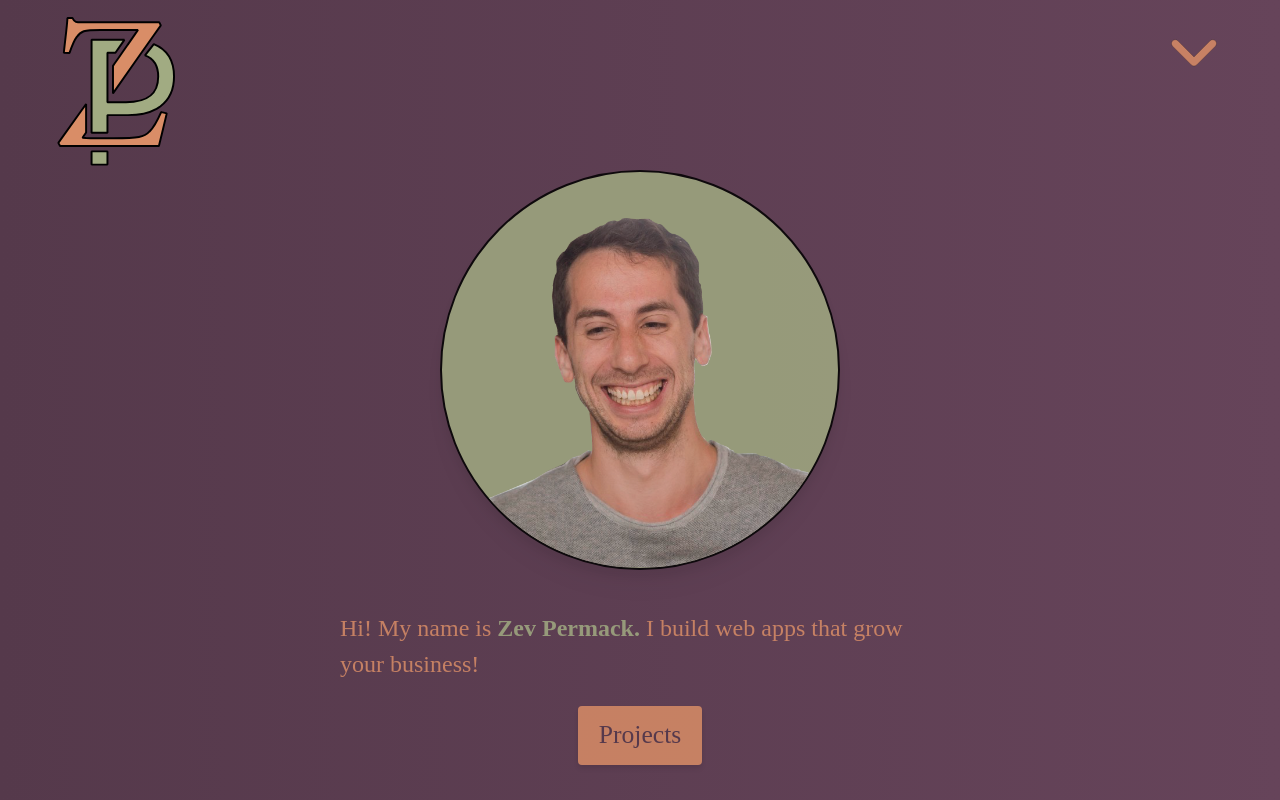
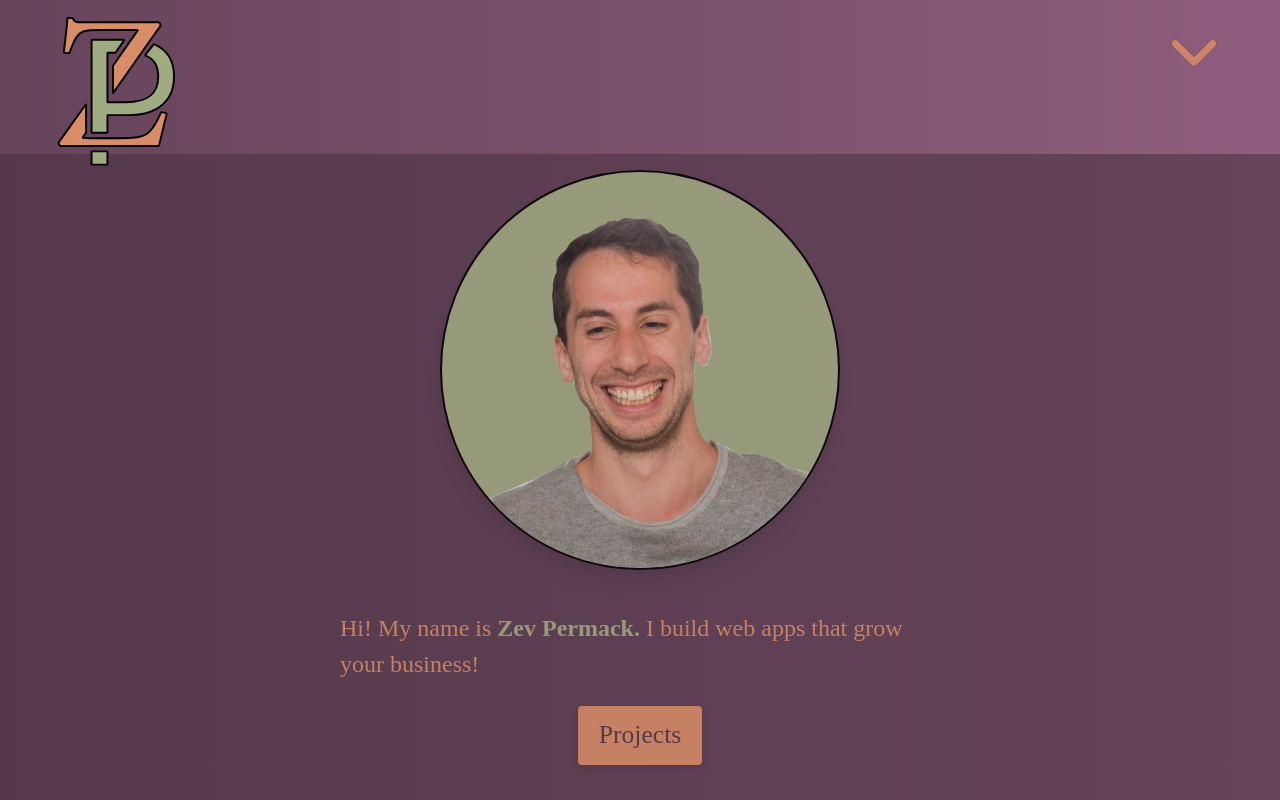
Before and after one commit to rewpt/portfolio, a React (Create React App) app: page / in a window 1280 px wide. Shown: the top 800 px of the page. Built offline with nearby package versions, Linux system fonts and the light colour scheme.

Commit message:
modify gradient to match nav

```diff
--- a/src/components/Nav.jsx
+++ b/src/components/Nav.jsx
@@ -21,7 +21,7 @@ function Nav() {
     "hover:cursor-pointer text-zorange rotate-180": !navOpen,
   });
   return (
-    <nav className="flex flex-col items-center w-full top-0 bg-gradient-to-r from-zpurple to-zlpurple">
+    <nav className="flex flex-col items-center w-full top-0 bg-gradient-to-r from-zlpurple to-zvlpurple">
       <div className="pt-[1em] px-[1em] max-w-[1200px] bg-opacity-0 flex justify-between items-start w-full">
         <motion.div className="logo-container h-[30vw] w-[25vw] max-h-[138px] max-w-[120px]">
           <Logo></Logo>
```
